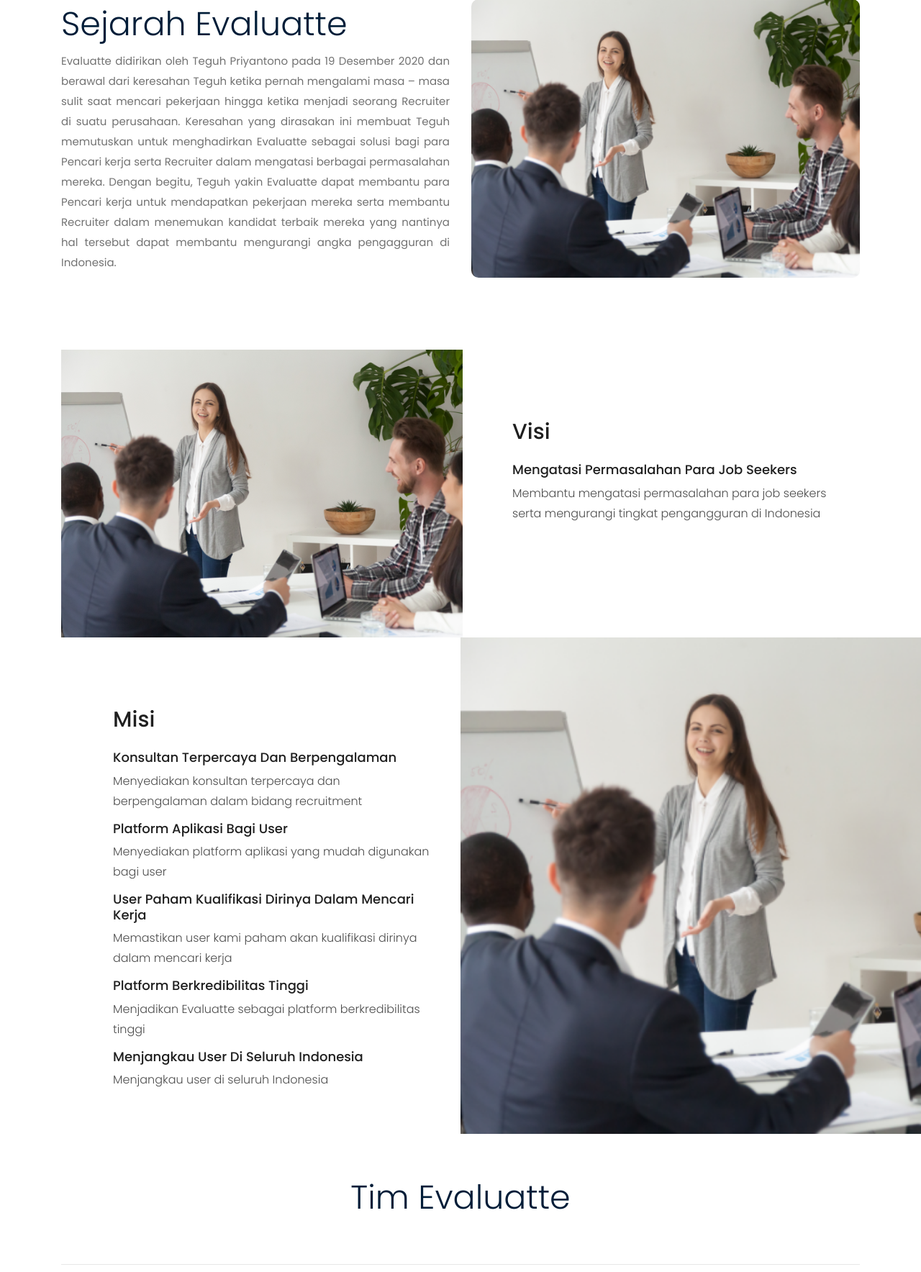
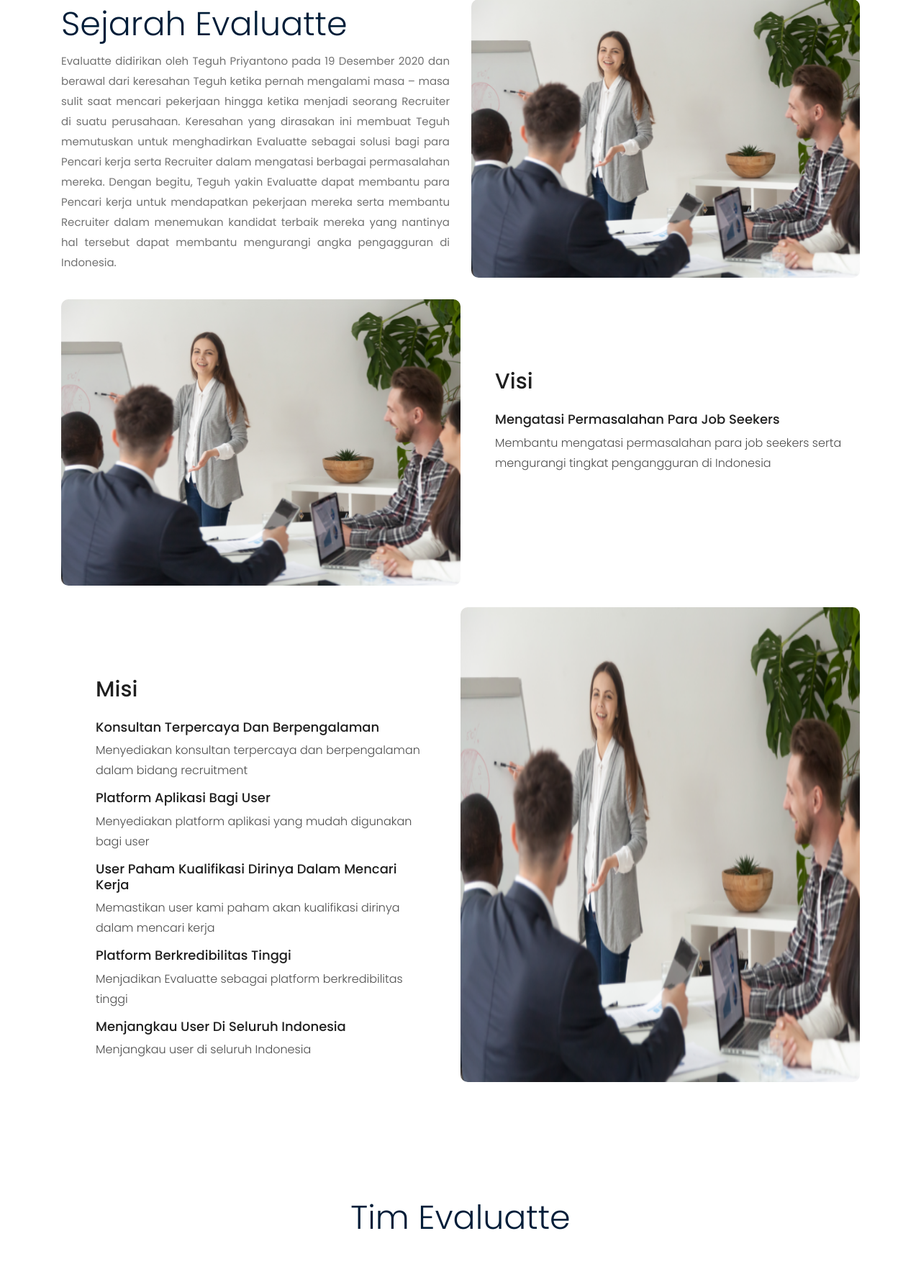
Before and after one commit to argaghulamahmad/evaluatte, a Django app: template views/templates/pages/about.html in a window 1280 px wide; the page is wider, and only the part inside the window is pictured. Shown: the part 1575-3343 px from the top of that part at 72% size. Run offline with Django 3.2, Linux system fonts and the light colour scheme; the template is opened without the code that fills it, so the values that code supplies are empty; some libraries are stand-ins or nearby versions; some web fonts are replaced.

Commit message:
Update styling of visi misi

```diff
--- a/views/templates/pages/about.html
+++ b/views/templates/pages/about.html
@@ -106,22 +106,22 @@
                 </div>
             </div>
         </div>
-    </div>
-
 
         <div class="container">
             <div class="row d-flex no-gutters">
                 <div class="col-md-6 d-flex">
-                <img src="{% static 'img/service/about.png' %}" alt="">
+                    <div class="about_thumb">
+                        <img style="min-height: 100%;" src="{% static 'img/service/about.png' %}" alt="">
+                    </div>
                 </div>
                 <div class="col-md-6 pl-md-5 py-md-5">
-                <div class="heading-section pl-md-4 pt-md-5">
+                    <div class="heading-section pt-md-5">
                         <h2 class="mb-4">Visi</h2>
                     </div>
                     <div class="services-2 w-100 d-flex">
                         <div class="icon d-flex align-items-center justify-content-center"><span
                                 class="flaticon-wealth"></span></div>
-                    <div class="text pl-4">
+                        <div class="text">
                             <h4>Mengatasi Permasalahan Para Job Seekers</h4>
                             <p style="padding-right: 20px;">Membantu mengatasi permasalahan para job seekers serta
                                 mengurangi tingkat pengangguran di
@@ -132,52 +132,56 @@
             </div>
         </div>
 
-
         <div class="container">
             <div class="row d-flex no-gutters">
                 <div class="col-md-6 pl-md-5 py-md-5">
-                <div class="heading-section pl-md-4 pt-md-5">
+                    <div class="heading-section pt-md-5">
                         <h2 class="mb-4">Misi</h2>
                     </div>
                     <div class="services-2 w-100 d-flex">
-                    <div class="text pl-4">
+                        <div class="text">
                             <h4 style="padding-right: 40px;">Konsultan Terpercaya Dan Berpengalaman</h4>
-                        <p style="padding-right: 40px;">Menyediakan konsultan terpercaya dan berpengalaman dalam bidang
+                            <p style="padding-right: 40px;">Menyediakan konsultan terpercaya dan berpengalaman dalam
+                                bidang
                                 recruitment</p>
                         </div>
                     </div>
                     <div class="services-2 w-100 d-flex">
-                    <div class="text pl-4">
+                        <div class="text">
                             <h4 style="padding-right: 40px;">Platform Aplikasi Bagi User</h4>
-                        <p style="padding-right: 40px;">Menyediakan platform aplikasi yang mudah digunakan bagi user</p>
+                            <p style="padding-right: 40px;">Menyediakan platform aplikasi yang mudah digunakan bagi
+                                user</p>
                         </div>
                     </div>
                     <div class="services-2 w-100 d-flex">
-                    <div class="text pl-4">
+                        <div class="text">
                             <h4 style="padding-right: 40px;">User Paham Kualifikasi Dirinya Dalam Mencari Kerja</h4>
                             <p style="padding-right: 40px;">Memastikan user kami paham akan kualifikasi dirinya dalam
                                 mencari kerja</p>
                         </div>
                     </div>
                     <div class="services-2 w-100 d-flex">
-                    <div class="text pl-4">
+                        <div class="text">
                             <h4 style="padding-right: 40px;">Platform Berkredibilitas Tinggi</h4>
-                        <p style="padding-right: 40px;">Menjadikan Evaluatte sebagai platform berkredibilitas tinggi</p>
+                            <p style="padding-right: 40px;">Menjadikan Evaluatte sebagai platform berkredibilitas
+                                tinggi</p>
                         </div>
                     </div>
                     <div class="services-2 w-100 d-flex">
-                    <div class="text pl-4">
+                        <div class="text">
                             <h4 style="padding-right: 40px;">Menjangkau User Di Seluruh Indonesia</h4>
                             <p style="padding-right: 40px;">Menjangkau user di seluruh Indonesia</p>
                         </div>
                     </div>
                 </div>
                 <div class="col-md-6 d-flex">
-                <img src="{% static 'img/service/about.png' %}" alt="">
+                    <div class="about_thumb">
+                        <img style="min-height: 100%;" src="{% static 'img/service/about.png' %}" alt="">
                     </div>
                 </div>
             </div>
-
+        </div>
+    </div>
 
     <div class="team_area minus_padding">
         <div class="container">
```
Lines whose indentation alone changed are shown as unchanged.
